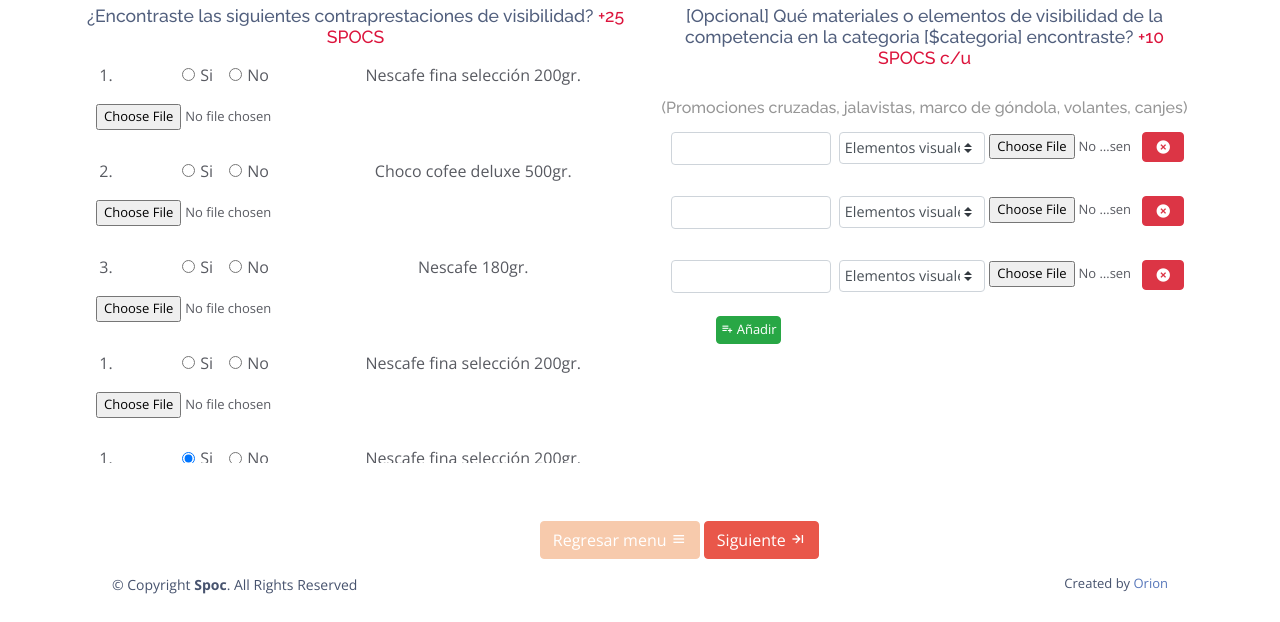
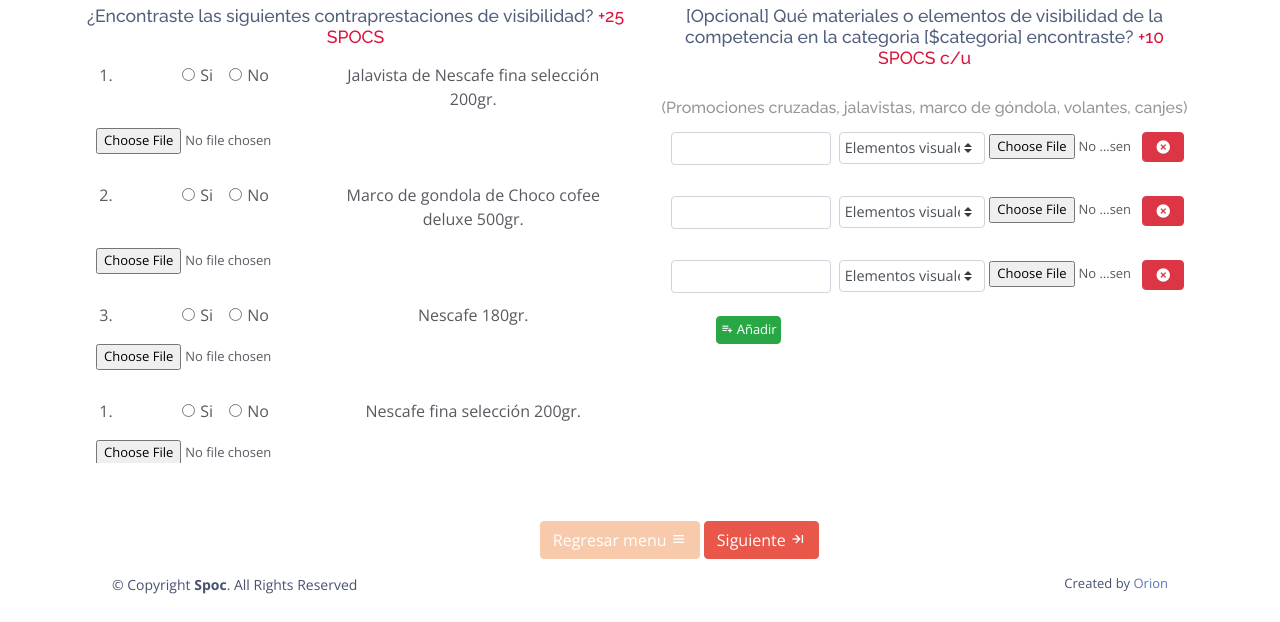
Before and after one commit to mirellyagv/spoc, a plain HTML site: page visibilidad.html in a window 1280 px wide. Shown: the part 178-800 px from the top of the page. Drawn offline with nearby package versions, Linux system fonts and the light colour scheme.

Commit message:
cambio en labels de visibilidad

```diff
--- a/visibilidad.html
+++ b/visibilidad.html
@@ -107,7 +107,7 @@
 
           <div class="col-6">
 
-            <label for="nombreprod">Nescafe fina selección 200gr.</label>
+            <label for="nombreprod"> Jalavista de Nescafe fina selección 200gr.</label>
 
           </div>
 
@@ -146,7 +146,7 @@
     </div>
 
     <div class="col-6">
-      <label for="nombreprod">Choco cofee deluxe 500gr.</label>
+      <label for="nombreprod">Marco de gondola de Choco cofee deluxe 500gr.</label>
     </div>
 
     <div class="input-group filefot col-6 col-md-6">
```
